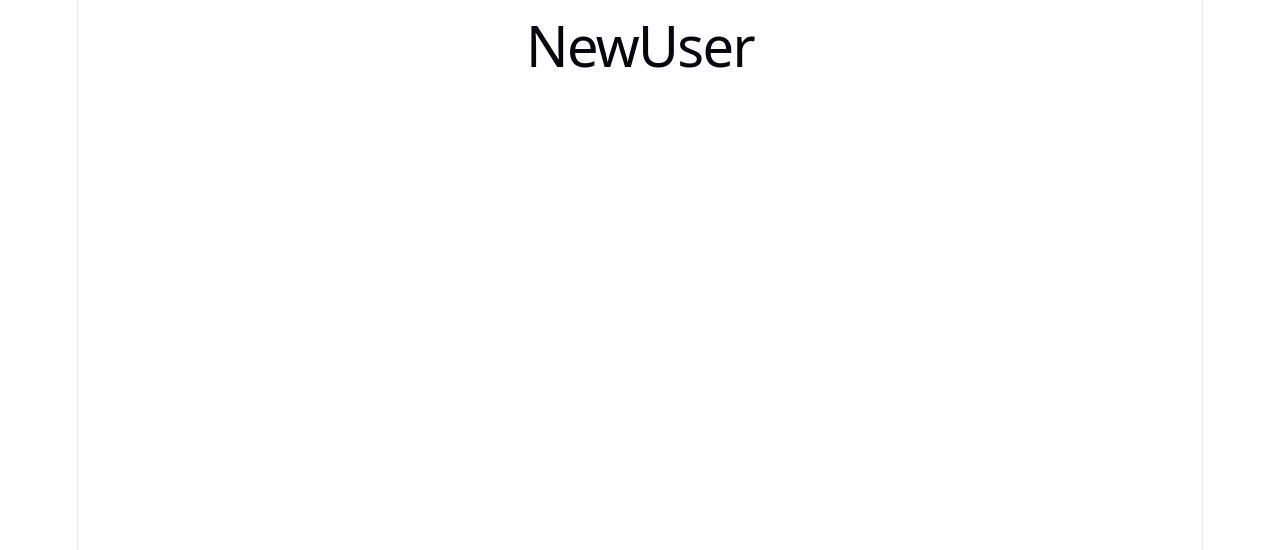
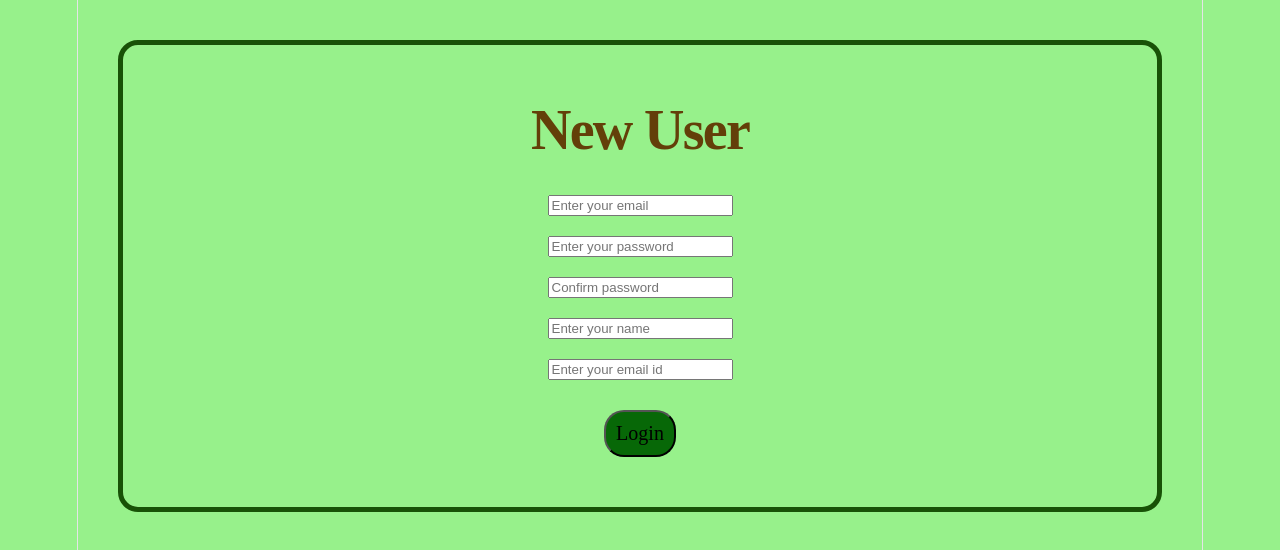
Before and after one commit to auhonh/sus-terps, a React app in the folder frontend/: page /newuser in a window 1280 px wide. Shown: the top 550 px of the page. Built offline with nearby package versions, Linux system fonts and the light colour scheme; the HTML template or start-up script is replaced by a standard one.

Commit message:
basic formatting for login and home page

```diff
--- a/frontend/src/App.css
+++ b/frontend/src/App.css
@@ -1,4 +1,4 @@
-.counter {
+/* .counter {
   font-size: 16px;
   padding: 5px 10px;
   border-radius: 5px;
@@ -181,4 +181,65 @@
     right: 0;
     border-right-color: var(--border);
   }
+} */
+
+body{
+  background-color: rgb(151, 241, 139);
+  font-family: 'Times New Roman', Times, serif;
 }
+
+#default{
+  display: flex;
+  padding: 40px;
+  background-color: green;
+  gap: 20px;
+  height: 100vh;
+  align-items: center;
+  background-color: rgb(151, 241, 139);
+}
+
+#login, #newuser{
+  align-items: center;
+  display: flex;
+  flex-direction: column;
+  padding: 40px;
+  margin: 40px;
+  background-color: rgb(151, 241, 139);
+  border-radius: 20px;
+  border: 5px rgb(24, 82, 7) solid;
+  gap: 20px;
+  justify-content: center;
+}
+
+h1, h2{
+  color: rgb(99, 63, 9);
+  font-family: 'Times New Roman', Times, serif;
+  font-weight: bold;
+}
+
+p{
+  color: black;
+}
+
+#mission,
+#Auth {
+  flex: 1;
+  border: 5px rgb(24, 82, 7) solid;
+  padding: 40px;
+  border-radius: 20px;
+  justify-content: center;
+  align-items: center;
+  height: 80vh;
+  align-content: center;
+  justify-content: center;
+  background-color: rgb(151, 241, 139);
+}
+
+button{
+  background-color: rgb(7, 104, 7);
+  border-radius: 20px;
+  padding: 10px;
+  margin: 10px;
+  font-size: 20px;
+  font-family: 'Times New Roman', Times, serif;
+}
--- a/frontend/src/App.jsx
+++ b/frontend/src/App.jsx
@@ -1,4 +1,5 @@
 import { BrowserRouter, Routes, Route } from "react-router-dom";
+import "./App.css";
 import Login from "./pages/Login";
 import NewUser from "./pages/NewUser";
 import Profile from "./pages/Profile";
@@ -14,14 +15,14 @@ function App() {
       <BrowserRouter>
       <Routes>
         <Route path="/" element={
-          <>
+          <div id="default">
           <Mission />
           <Auth />
-          </>} />
+          </div>} />
         <Route path="/login" element={<Login />} />
         <Route path="/newuser" element={<NewUser />} />
         <Route path="/profile" element={<Profile />} />
-        <Route path="/stats" element={<UserStats />} />
+        <Route path="/userstats" element={<UserStats />} />
       </Routes>
     </BrowserRouter>
     </div>
--- a/frontend/src/components/Mission.jsx
+++ b/frontend/src/components/Mission.jsx
@@ -1,9 +1,11 @@
 function Mission(){
     return (
         <div id="mission">
-            <h1>Our Mission</h1>
+            <h1>SusTerps</h1>
+            <h2>Our Mission</h2>
             <p>
-                Through this website we aim to .....
+                It's normal to think living a sustainable life as college students can be challenging, either because of time and resource limitations or just because we haven't been monitoring the little things we do.
+                However with SusTerps, we now have a way of monitoring and visualizing how sustainable we have been on a daily, weekly or monthly basis.
             </p>
         </div>
     );
--- a/frontend/src/pages/Login.jsx
+++ b/frontend/src/pages/Login.jsx
@@ -1,5 +1,24 @@
+import { useNavigate } from "react-router-dom";
+
 function Login(){
-    return <h1>Login</h1>
+    const navigate = useNavigate();
+
+    return (
+    <div id="login">
+        <h1>Login</h1>
+
+        <input
+            placeholder="Enter your email"
+        />
+
+        <input
+            type="password"
+            placeholder="Password"
+        />
+
+        <button onClick={() => navigate("/userstats")}>Login</button>
+    </div>
+    )
 }
 
 
--- a/frontend/src/pages/NewUser.jsx
+++ b/frontend/src/pages/NewUser.jsx
@@ -1,5 +1,37 @@
+import { useNavigate } from "react-router-dom";
+
 function NewUser(){
-    return <h1>NewUser</h1>
+    const navigate = useNavigate();
+
+    return (
+    <div id="newuser">
+        <h1>New User</h1>
+
+        <input
+            placeholder="Enter your email"
+        />
+
+        <input
+            type="password"
+            placeholder="Enter your password"
+        />
+
+        <input
+            type="password"
+            placeholder="Confirm password"
+        />
+
+        <input
+            placeholder="Enter your name"
+        />
+
+        <input
+            placeholder="Enter your email id"
+        />
+
+        <button onClick={() => navigate("/userstats")}>Login</button>
+    </div>
+    )
 }
 
 
```
